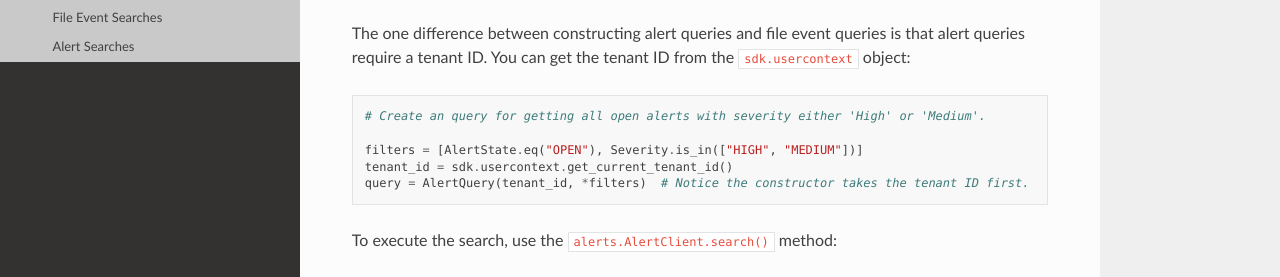
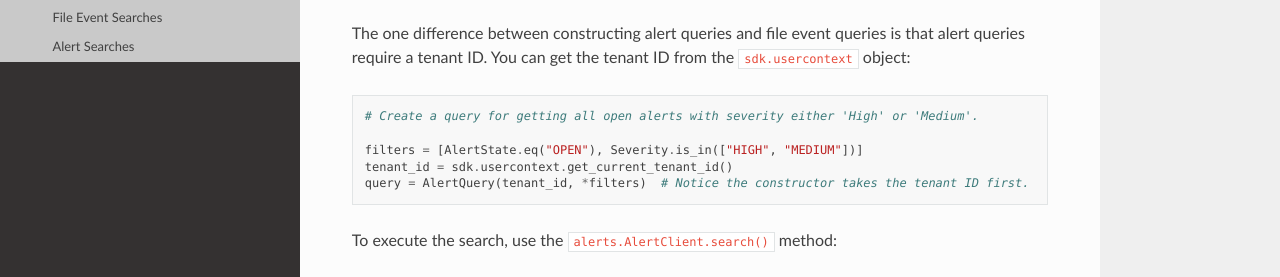
Before and after one commit to code42/py42, a Sphinx documentation site: the page built from docs/userguides/searches.md, in a window 1280 px wide and 900 px high, scrolled down 1445 px. Shown: the part 306-583 px from the top of the window. Built offline with Sphinx 7.4.7 and the Read the Docs theme 2.0.0, drawn with Linux system fonts in a browser that asks for light colours; the version number is read from the project's files by our own code.

Commit message:
Change an to a

````diff
--- a/docs/userguides/searches.md
+++ b/docs/userguides/searches.md
@@ -76,7 +76,7 @@ from py42.sdk.queries.alerts.alert_query import AlertQuery
 The one difference between constructing alert queries and file event queries is that alert queries require a tenant
 ID. You can get the tenant ID from the `sdk.usercontext` object:
 ```python
-# Create an query for getting all open alerts with severity either 'High' or 'Medium'.
+# Create a query for getting all open alerts with severity either 'High' or 'Medium'.
 
 filters = [AlertState.eq("OPEN"), Severity.is_in(["HIGH", "MEDIUM"])]
 tenant_id = sdk.usercontext.get_current_tenant_id()
````
